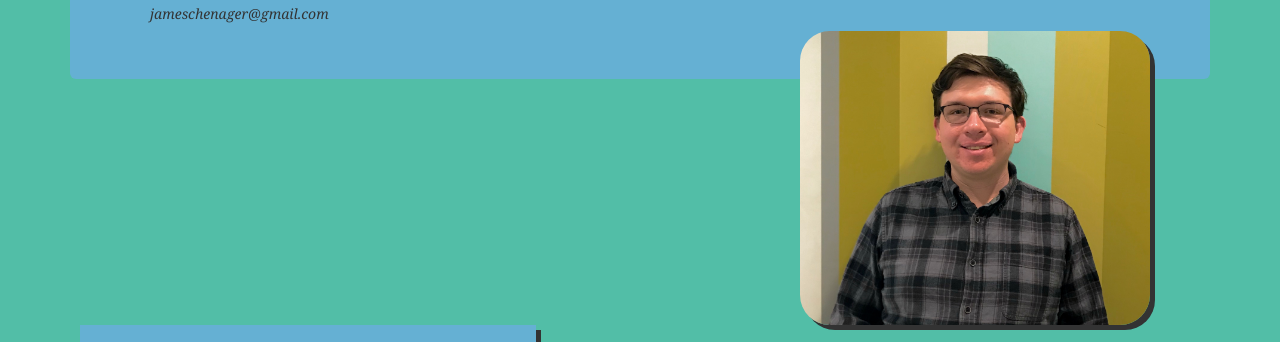
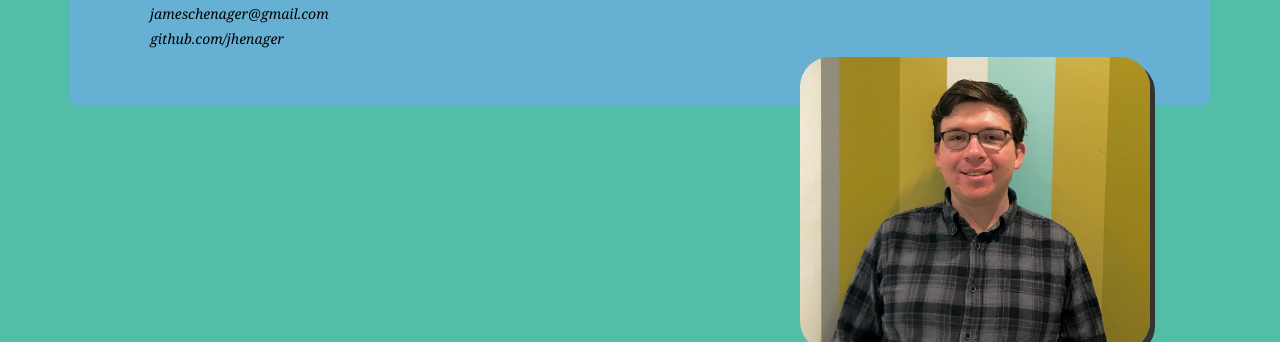
Before and after one commit to jhenager/portfolio-page, a plain HTML site: page index.html in a window 1280 px wide. Shown: the part 171-513 px from the top of the page. Drawn offline with Linux system fonts and the light colour scheme.

Commit message:
add link to github to jumbotron

```diff
--- a/index.html
+++ b/index.html
@@ -13,7 +13,8 @@
         <div class="header">
           <h1><em><strong>James Henager</strong></em></h1>
           <h4><strong>Software Developer</strong></h4>
-          <h5><em>jameschenager@gmail.com</em></h5>
+          <h5><em><span style="color:black">jameschenager@gmail.com</span></em></h5>
+          <h5><em><a href="https://github.com/jhenager"><span style="color:black">github.com/jhenager</span></a></em></h5>
           <div class="picture">
             <img id="portrait" src="img/james.jpg" alt="James Henager">
           </div>
@@ -130,9 +131,6 @@
       </div>
     </div>
   </div>
-
-
-
 </body>
 <footer></footer>
 </html>
```
